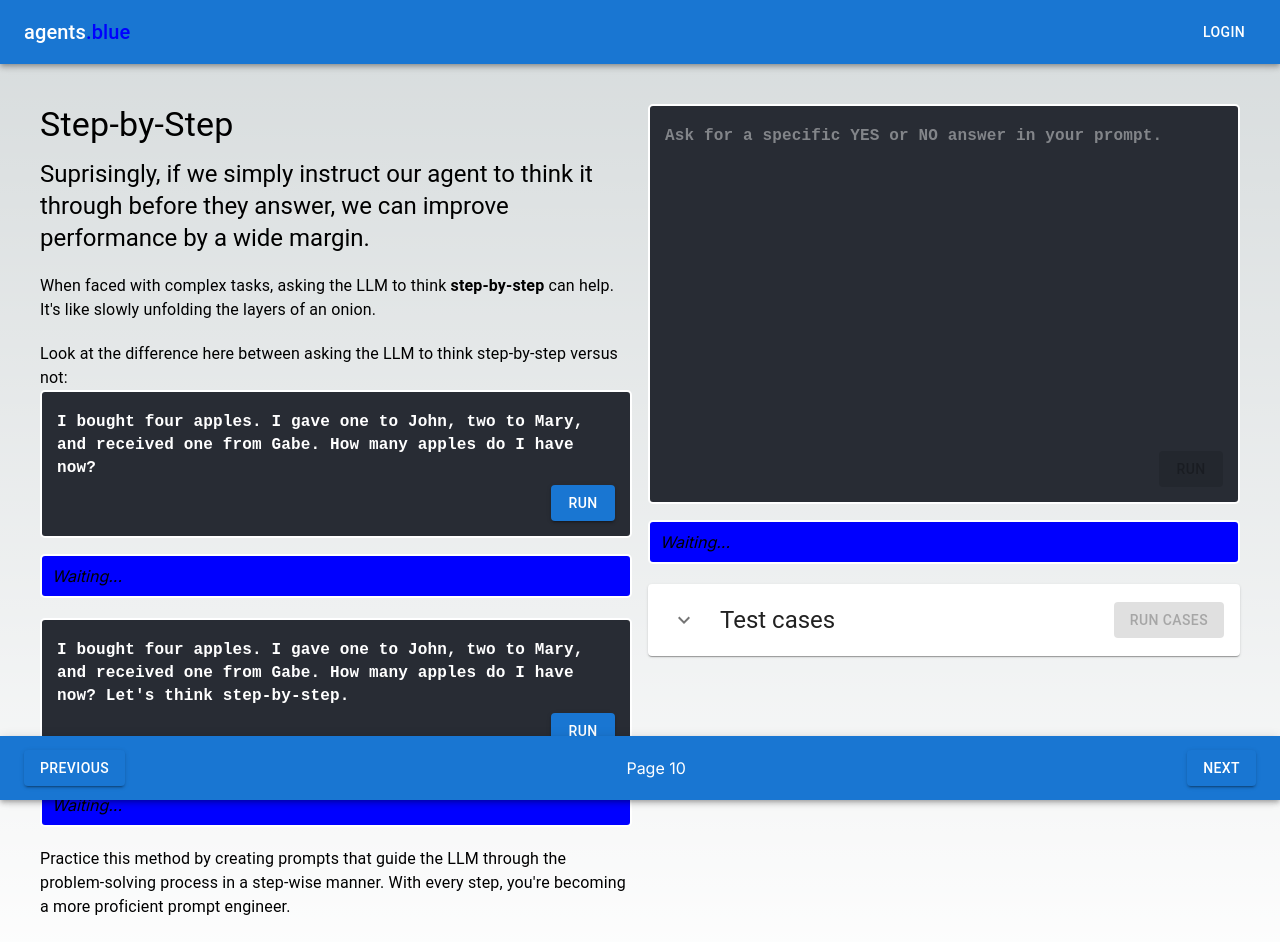
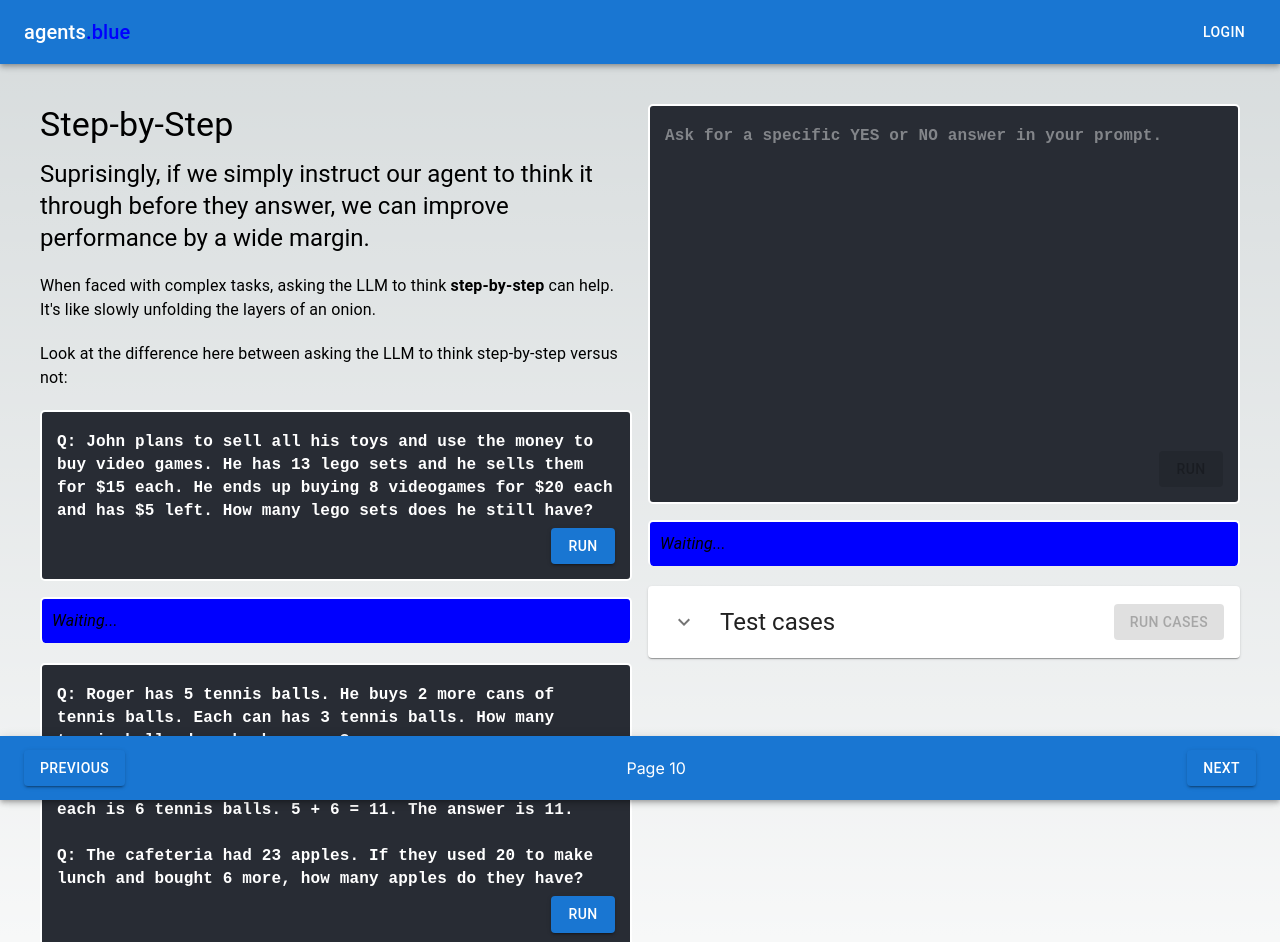
Before and after one commit to bkitano/learn-prompting, a Next.js app: page /step-by-step in a window 1280 px wide. Shown: the top 942 px of the page. Built offline with nearby package versions, Linux system fonts and the light colour scheme.

Commit message:
fixing the editor a bit

```diff
--- a/src/Components/Editor.tsx
+++ b/src/Components/Editor.tsx
@@ -50,7 +50,6 @@ const Editor = (props: {
     inputs?: Record<string, string>
   ) => {
     if (!prompt) return;
-
     setLoading(true);
 
     const response = await getPromptCompletion({
@@ -62,6 +61,7 @@ const Editor = (props: {
 
     const { completion } = response;
     setResponseValue(completion);
+    setLoading(false);
   };
 
   return (
--- a/src/Components/ResponseViewer.tsx
+++ b/src/Components/ResponseViewer.tsx
@@ -2,6 +2,20 @@ import { Box, CircularProgress, Typography } from "@mui/material";
 
 const ResponseViewer = (props: { loading?: boolean; value: string | null }) => {
   const { loading = false, value = null } = props;
+
+  let response = (
+    <Typography>
+      <em>Waiting...</em>
+    </Typography>
+  );
+
+  if (value) {
+    response = <Typography>{value}</Typography>;
+  }
+  if (loading) {
+    response = <CircularProgress />;
+  }
+
   return (
     <Box
       style={{
@@ -11,21 +25,10 @@ const ResponseViewer = (props: { loading?: boolean; value: string | null }) => {
         padding: "10px",
         maxHeight: "200px",
         overflow: "auto",
+        borderBottom: "",
       }}
     >
-      {value ? (
-        <Typography
-          style={{
-            whiteSpace: "pre-wrap",
-          }}
-        >
-          {value.trim()}
-        </Typography>
-      ) : loading ? (
-        <CircularProgress />
-      ) : (
-        <em>Waiting...</em>
-      )}
+      {response}
     </Box>
   );
 };
--- a/src/app/step-by-step/StepByStep.tsx
+++ b/src/app/step-by-step/StepByStep.tsx
@@ -21,20 +21,22 @@ export const StepByStep = () => (
       Look at the difference here between asking the LLM to think step-by-step
       versus not:
     </Typography>
+    <br />
     <EditorExample>
-      I bought four apples. I gave one to John, two to Mary, and received one from
-      Gabe. How many apples do I have now?
+      {`Q: John plans to sell all his toys and use the money to buy video games. He has 13 lego sets and he sells them for $15 each. He ends up buying 8 videogames for $20 each and has $5 left. How many lego sets does he still have?`}
     </EditorExample>
     <br />
     <EditorExample>
-      I bought four apples. I gave one to John, two to Mary, and received one from
-      Gabe. How many apples do I have now? Let's think step-by-step.
+      {`Q: Roger has 5 tennis balls. He buys 2 more cans of tennis balls. Each can has 3 tennis balls. How many tennis balls does he have now?
+
+A: Roger started with 5 balls. 2 cans of 3 tennis balls each is 6 tennis balls. 5 + 6 = 11. The answer is 11.
+
+Q: The cafeteria had 23 apples. If they used 20 to make lunch and bought 6 more, how many apples do they have?`}
     </EditorExample>
     <br />
     <Typography>
       Practice this method by creating prompts that guide the LLM through the
-      problem-solving process in a step-wise manner. With every step, you're
-      becoming a more proficient prompt engineer.
+      problem-solving process in a step-wise manner.
     </Typography>
     <br />
     <Typography>Let's wrap this up! Click "Next" to continue.</Typography>
```
